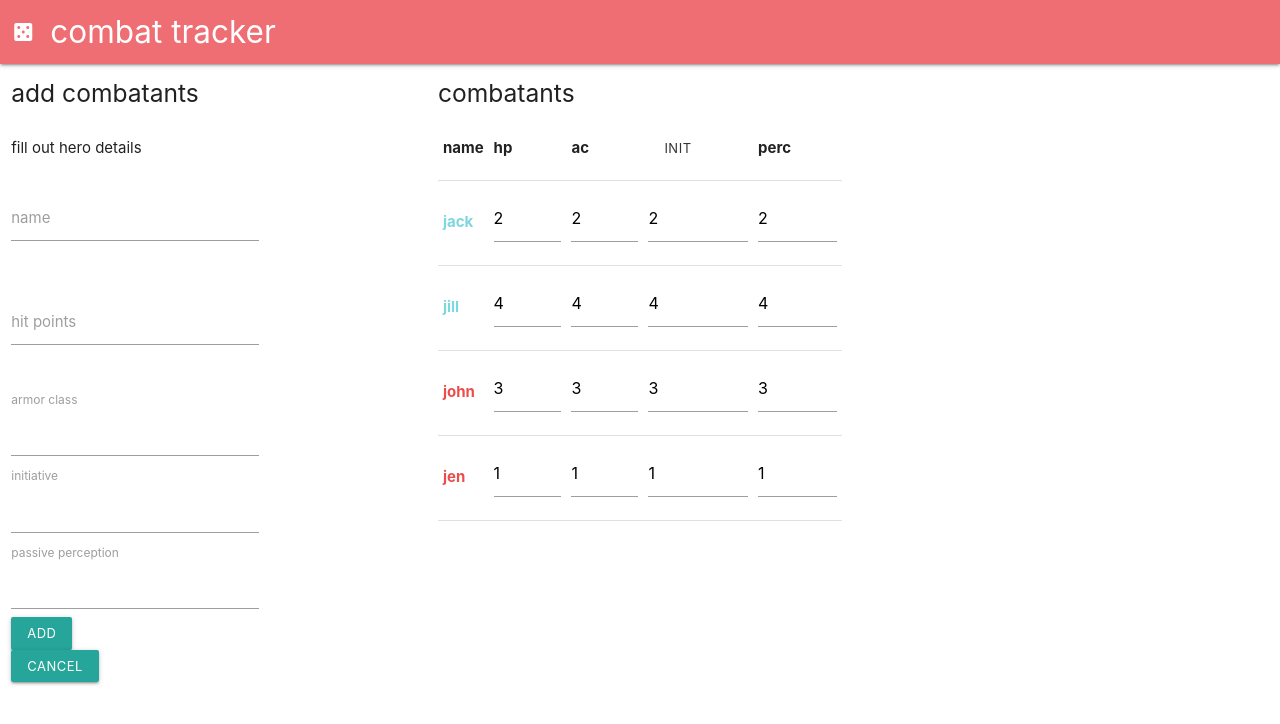
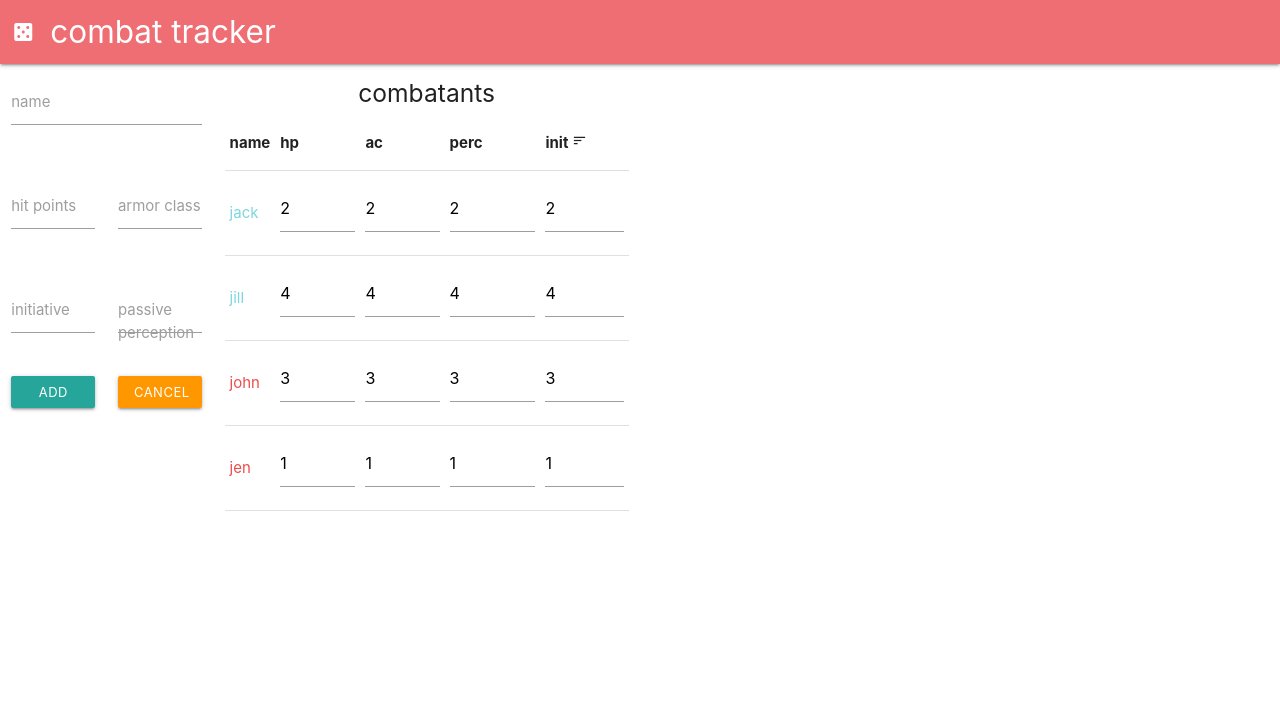
Before and after one commit to malhan-niazi/combat-tracker, a Vue app: page / in a window 1280 px wide. Both pictures are taken after a click on the button "ADD CHARACTER". Shown: the top 724 px of the page. Built offline with nearby package versions, Linux system fonts and the light colour scheme.

Commit message:
some more materialize styling to the pages

```diff
--- a/src/App.vue
+++ b/src/App.vue
@@ -3,13 +3,13 @@
     <div class="container-fluid">
       <header-component />
       <div class="row">
-        <div class="col s4">
+        <div class="col s4 m3 l2">
           <add-combatant @add-combatant="add" />
         </div>
-        <div class="col s4">
+        <div class="col s4 m3 l4">
           <combatant-list v-bind:combatants="combatants" />
         </div>
-        <div class="col s4">
+        <div class="col s4 m6 l6">
           <!-- <time-converter /> -->
         </div>
       </div>
@@ -82,11 +82,4 @@ export default {
   -webkit-font-smoothing: antialiased;
   -moz-osx-font-smoothing: grayscale;
 }
-/* .col,
-.col-sm {
-  border: 1px solid #8295a8;
-} */
-div h3 {
-  text-align: left;
-}
 </style>
--- a/src/components/AddCombatant.vue
+++ b/src/components/AddCombatant.vue
@@ -1,16 +1,12 @@
 <template>
   <div>
+    <div class="row" v-if="!displayForm">
+      <div class="col s12">
         <div class="row">
-      <div class="col">
-        <h5>add combatants</h5>
-      </div>
-    </div>
-    <div v-if="!displayForm">
-      <div class="row">
-        <div class="col">
+          <div class="col s12">
             <button
               type="button"
-            class="btn-small"
+              class="btn-small btn-block"
               @click="
                 displayForm = !displayForm;
                 isNpc = false;
@@ -21,10 +17,10 @@
           </div>
         </div>
         <div class="row">
-        <div class="col">
+          <div class="col s12">
             <button
               type="button"
-            class="btn-small"
+              class="btn-small btn-block red"
               @click="
                 displayForm = !displayForm;
                 isNpc = true;
@@ -35,73 +31,55 @@
           </div>
         </div>
       </div>
+    </div>
     <!-- monster / character input form -->
     <div class="row" v-if="displayForm">
-      <div class="col">
+      <form class="col" v-on:submit.prevent="addCombatant">
         <div class="row">
-          <div class="col">
-            <span :class="isNpc ? 'badge-danger' : 'badge-primary'">{{
-              isNpc ? 'fill out monster details' : 'fill out hero details'
-            }}</span>
-          </div>
-        </div>
-        <div class="row">
-          <div class="col">
-            <form v-on:submit.prevent="addCombatant">
-              <div class="row">
-                <div class="input-field col">
+          <div class="input-field col s12">
             <input id="name" type="text" v-model="name" />
             <label for="name">name</label>
           </div>
         </div>
         <div class="row">
-                <div class="input-field col">
-                  <input id="hp" type="text" v-model.number="hp" />
+          <div class="input-field col s6">
+            <input id="hp" type="number" v-model.number="hp" />
             <label for="hp">hit points</label>
           </div>
-              </div>
-              <div class="">
-                <label for="ac" class="">armor class</label>
-                <div class="">
-                  <input type="number" class="" id="ac" v-model.number="ac" />
+          <div class="input-field col s6">
+            <input id="ac" type="number" v-model.number="ac" />
+            <label for="ac">armor class</label>
           </div>
         </div>
-              <div class="">
-                <label for="pp" class="">initiative</label>
-                <div class="">
-                  <input
-                    type="number"
-                    class=""
-                    id="initiative"
-                    v-model.number="initiative"
-                  />
+        <div class="row">
+          <div class="input-field col s6">
+            <input id="init" type="number" v-model.number="initiative" />
+            <label for="init">initiative</label>
           </div>
-              </div>
-              <div class="">
-                <label for="pp" class="m">passive perception</label>
-                <div class="">
-                  <input type="number" class="" id="pp" v-model.number="pp" />
+          <div class="input-field col s6">
+            <input id="pp" type="number" v-model.number="pp" />
+            <label for="pp">passive perception</label>
           </div>
         </div>
         <input type="hidden" id="type" name="type" :value="isNpc" />
-              <div class="">
-                <div class="">
-                  <button type="submit" class="btn-small">add</button>
+        <div class="row">
+          <div class="col s6">
+            <button class="btn-small btn-block" type="submit" name="add">
+              add
+            </button>
           </div>
-                <div class="">
+          <div class="col s6">
             <button
               type="submit"
-                    class="btn-small"
+              class="btn-small btn-block orange"
               @click="displayForm = !displayForm"
+              name="cancel"
             >
               cancel
             </button>
           </div>
         </div>
       </form>
-          </div>
-        </div>
-      </div>
     </div>
   </div>
 </template>
@@ -152,4 +130,8 @@ export default {
 };
 </script>
 
-<style scoped></style>
+<style scoped>
+.btn-block {
+  width: 100%;
+}
+</style>
--- a/src/components/CombatantItem.vue
+++ b/src/components/CombatantItem.vue
@@ -1,6 +1,6 @@
 <template>
   <tr>
-    <th :class="combatant.isNpc ? 'villain' : 'hero'">{{ combatant.name }}</th>
+    <td :class="combatant.isNpc ? 'villain' : 'hero'">{{ combatant.name }}</td>
     <td>
       <input type="number" id="hp" v-model="combatant.hp" />
     </td>
--- a/src/components/CombatantList.vue
+++ b/src/components/CombatantList.vue
@@ -1,18 +1,17 @@
 <template>
   <div>
-    <h5>combatants</h5>
+    <h5 class="center-align">combatants</h5>
     <table>
       <thead>
         <tr>
           <th>name</th>
           <th>hp</th>
           <th>ac</th>
-          <th>
-            <button class="btn-flat btn-small" @click="sortByInitiative">
-              init
-            </button>
+          <th>perc</th>
+          <th @click="sortByInitiative">
+            init
+            <i class="tiny material-icons">sort</i>
           </th>
-          <th>perc</th>
         </tr>
       </thead>
       <tbody>
```
Lines whose indentation alone changed are shown as unchanged.
